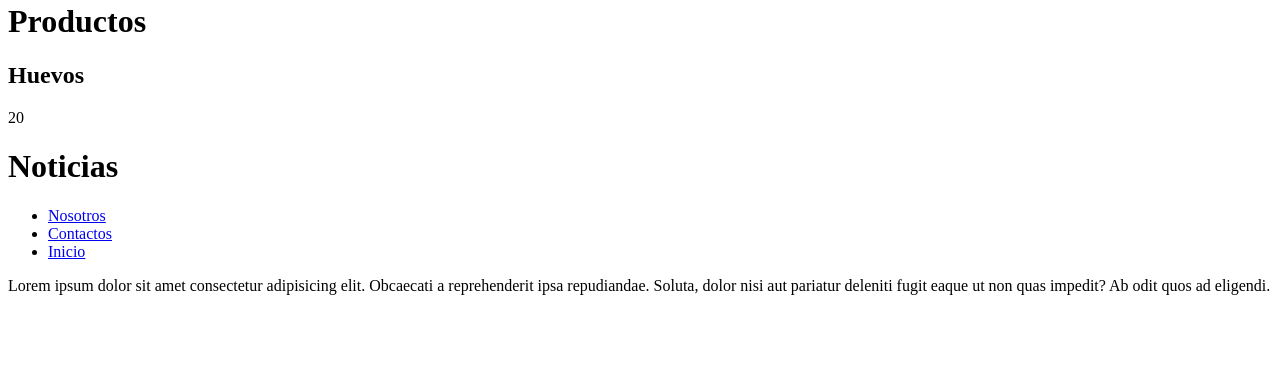
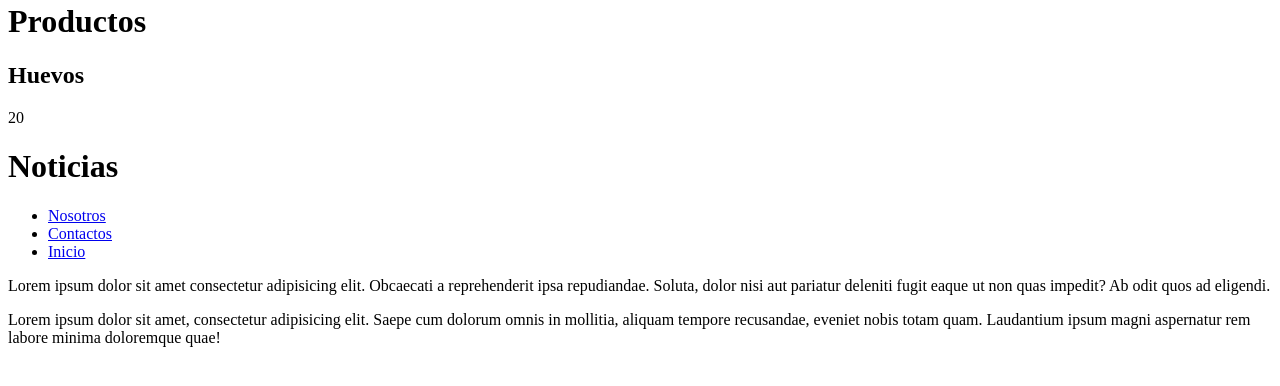
Before and after one commit to luisarmandoh/primer-proyectohtml, a plain HTML site: page 02-atributos.html in a window 1280 px wide. Shown: the part 402-788 px from the top of the page. Drawn offline with Linux system fonts and the light colour scheme.

Commit message:
atributos

```diff
--- a/02-atributos.html
+++ b/02-atributos.html
@@ -27,6 +27,9 @@
         <main role="main">
             <p>Lorem ipsum dolor sit amet consectetur adipisicing elit. Obcaecati a reprehenderit ipsa repudiandae. Soluta, dolor nisi aut pariatur deleniti fugit eaque ut non quas impedit? Ab odit quos ad eligendi.</p>
         </main>
+        <footer>
+            <p>Lorem ipsum dolor sit amet, consectetur adipisicing elit. Saepe cum dolorum omnis in mollitia, aliquam tempore recusandae, eveniet nobis totam quam. Laudantium ipsum magni aspernatur rem labore minima doloremque quae!</p>
+        </footer>
 </body>
 </body>
 </html>
```
